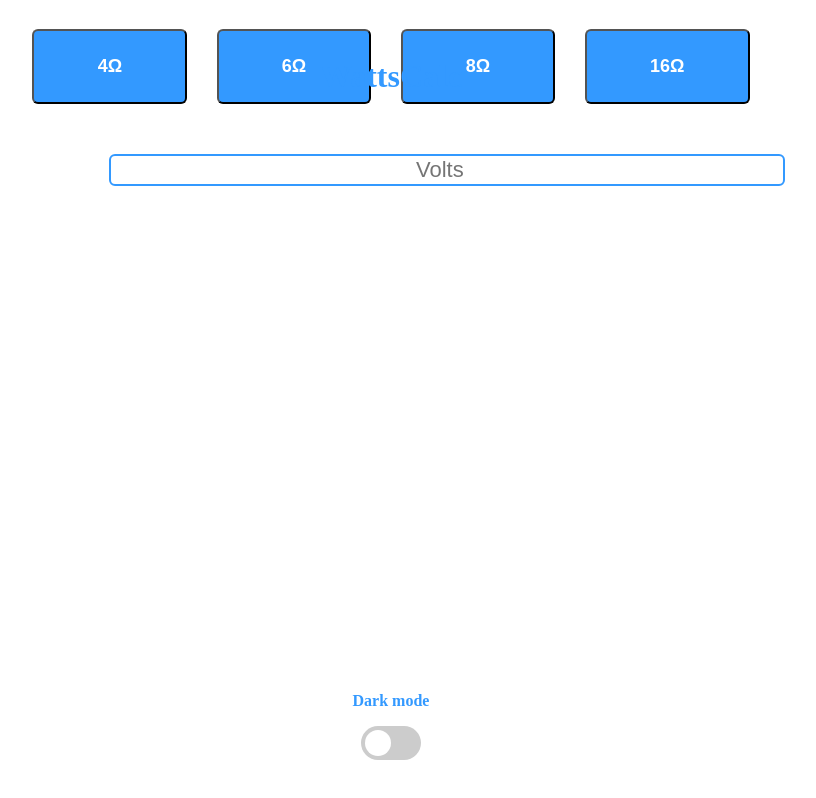
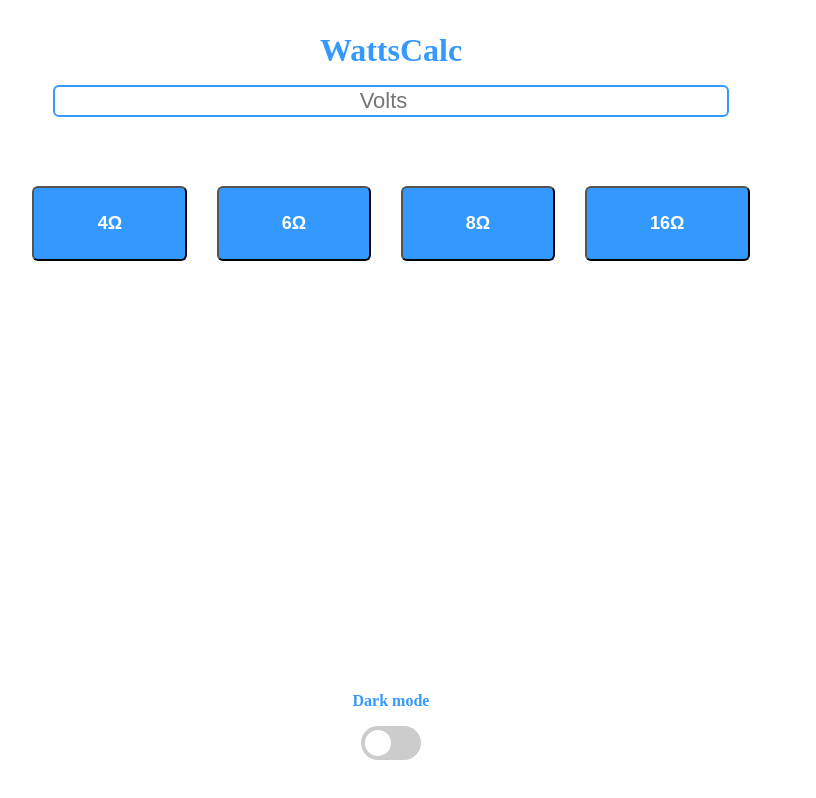
Before and after one commit to 97pedros/ampcalc, a plain HTML site: page code/html/index.html in a window 1280 px wide. Shown: the whole page, without its empty margins (249-1065 px from the left). Drawn offline with Linux system fonts and the light colour scheme.

Commit message:
até agora ta tudo indo certo

```diff
--- a/code/css/style.css
+++ b/code/css/style.css
@@ -8,10 +8,6 @@ body
 
 h1
 {
-    position: absolute;
-    top: 2vw;
-    left: 40vw;
-    right: 40vw;
     color: #3399ff;
     margin-top: 4vh;
     margin-bottom: 2vh;
@@ -19,9 +15,6 @@ h1
 
 #txtvolts
 {
-    position: absolute;
-    top: 12vw;
-    left: 28%;
     font-size: 22px;
     color: #3399ff;
     border: 2px solid #3399ff;
```
